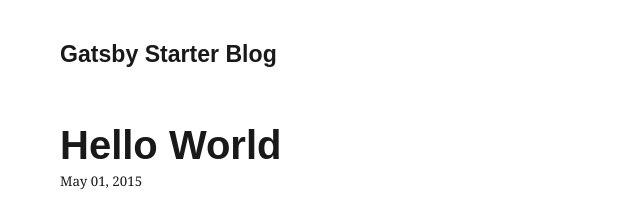
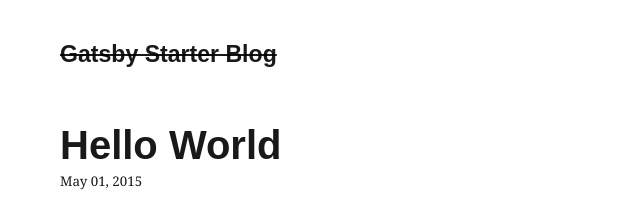
Before and after one commit to yanisurbis/blog, a Gatsby site: page /hello-world/ in a window 1280 px wide. Shown: the top 220 px of the page, 265-905 px from the left. Built offline with nearby package versions, Linux system fonts and the light colour scheme; Gatsby itself is replaced by a stand-in of ours; some packages are replaced by stand-ins of ours.

Commit message:
Update secondary header

```diff
--- a/src/components/layout.js
+++ b/src/components/layout.js
@@ -37,6 +37,7 @@ class Layout extends React.Component {
           style={{
             fontFamily: `Montserrat, sans-serif`,
             marginTop: 0,
+            textDecoration: 'line-through',
           }}
         >
           <Link
```
